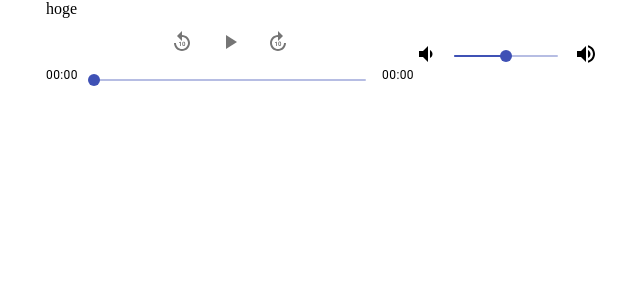
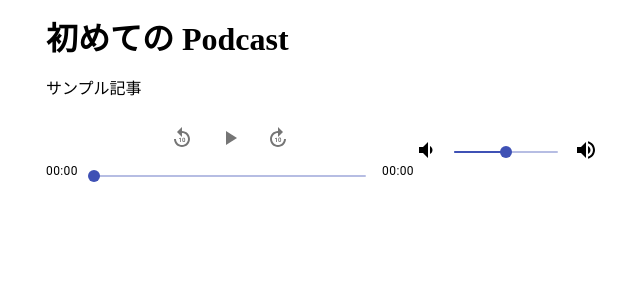
Before and after one commit to kyoncy/nextjs-podcast, a Next.js app: page / in a window 1280 px wide. Shown: the top 300 px of the page, without its empty margins (318-958 px from the left). Built offline with nearby package versions, Linux system fonts and the light colour scheme; no server answers.

Commit message:
add raw-loader, gray-matter, react-markdown

```diff
--- a/next.config.js
+++ b/next.config.js
@@ -1,7 +1,8 @@
 module.exports = {
   webpack(config, options) {
     const { isServer } = options
-    config.module.rules.push({
+    config.module.rules.push(
+      {
         test: /\.(ogg|mp3|wav)$/i,
         exclude: config.exclude,
         use: [
@@ -17,7 +18,12 @@
             },
           },
         ],
-    })
+      },
+      {
+        test: /\.md$/,
+        loader: 'raw-loader',
+      }
+    )
 
     return config
   },
--- a/package.json
+++ b/package.json
@@ -15,11 +15,13 @@
     "@fortawesome/react-fontawesome": "0.1.12",
     "@material-ui/core": "4.11.0",
     "@material-ui/icons": "4.9.1",
+    "gray-matter": "^4.0.2",
     "howler": "2.2.1",
     "next": "10.0.1",
     "react": "17.0.1",
     "react-dom": "17.0.1",
     "react-input-range": "1.3.0",
+    "react-markdown": "^5.0.2",
     "styled-components": "5.2.1"
   },
   "devDependencies": {
@@ -35,7 +37,9 @@
     "eslint-plugin-prettier": "^3.1.4",
     "eslint-plugin-react": "^7.21.5",
     "file-loader": "6.2.0",
+    "gray-matter-loader": "^0.0.10",
     "prettier": "^2.1.2",
+    "raw-loader": "^4.0.2",
     "typescript": "4.0.5",
     "url-loader": "4.1.1"
   }
--- /dev/null
+++ b/src/_posts/first-content.md
@@ -0,0 +1,7 @@
+---
+title: 初めてのPodcast
+---
+
+# 初めての Podcast
+
+サンプル記事
--- a/src/components/Organisms/AudioControlButtons.tsx
+++ b/src/components/Organisms/AudioControlButtons.tsx
@@ -1,6 +1,5 @@
 import { useState } from 'react'
 import { Howl } from 'howler'
-import styled from 'styled-components'
 import IconButton from '../Atoms/IconButton'
 import PlayArrowIcon from '@material-ui/icons/PlayArrow'
 import PauseIcon from '@material-ui/icons/Pause'
--- /dev/null
+++ b/src/components/templates/MarkdownRender.tsx
@@ -0,0 +1,11 @@
+import ReactMarkdown from 'react-markdown'
+
+interface MarkdownRenderProps {
+  markdown: string
+}
+
+const MarkdownRender: React.FC<MarkdownRenderProps> = ({ markdown }) => {
+  return <ReactMarkdown source={markdown} />
+}
+
+export default MarkdownRender
--- a/src/pages/index.tsx
+++ b/src/pages/index.tsx
@@ -2,21 +2,32 @@
 import { NextPage, GetStaticProps } from 'next'
 import Head from 'next/head'
 import Container from '@material-ui/core/Container'
+import grayMatter from 'gray-matter'
+import MarkdownRender from '../components/templates/MarkdownRender'
 import AudioControlCenter from '../components/templates/AudioControlCenter'
-// TODO: 仮でここにオーディオファイル置いてるだけなので適切な場所に
-import sample from '../audio/sample.mp3'
+// TODO: 仮でここに置いてるだけなので適切な場所に
+import sampleMd from '../_posts/first-content.md'
+import sampleAudio from '../audio/sample.mp3'
 
 interface HomeProps {
   audioFile: string
+  markdownFile: string
 }
 
-const Home: NextPage<HomeProps> = ({ audioFile }) => {
+type MarkdownMatterType = {
+  title: string
+}
+
+const Home: NextPage<HomeProps> = ({ audioFile, markdownFile }) => {
   const audio = new Howl({
     src: [audioFile],
     autoplay: false,
     loop: false,
     volume: 0.5,
   })
+
+  const markdown = grayMatter<string, unknown>(markdownFile)
+  console.log(markdown.data as MarkdownMatterType)
 
   return (
     <div>
@@ -30,7 +41,7 @@
       </Head>
 
       <Container maxWidth="sm">
-        hoge
+        <MarkdownRender markdown={markdown.content} />
         <AudioControlCenter audio={audio} />
       </Container>
     </div>
@@ -40,7 +51,8 @@
 export const getStaticProps: GetStaticProps = async () => {
   return {
     props: {
-      audioFile: sample,
+      audioFile: sampleAudio,
+      markdownFile: sampleMd,
     },
   }
 }
--- /dev/null
+++ b/types/markdown.d.ts
@@ -0,0 +1,4 @@
+declare module '*.md' {
+  const value: string
+  export default value
+}
```
Also changed, not shown: 1 other file (tests, documents, lock files or other folders). Lines whose indentation alone changed are shown as unchanged.
